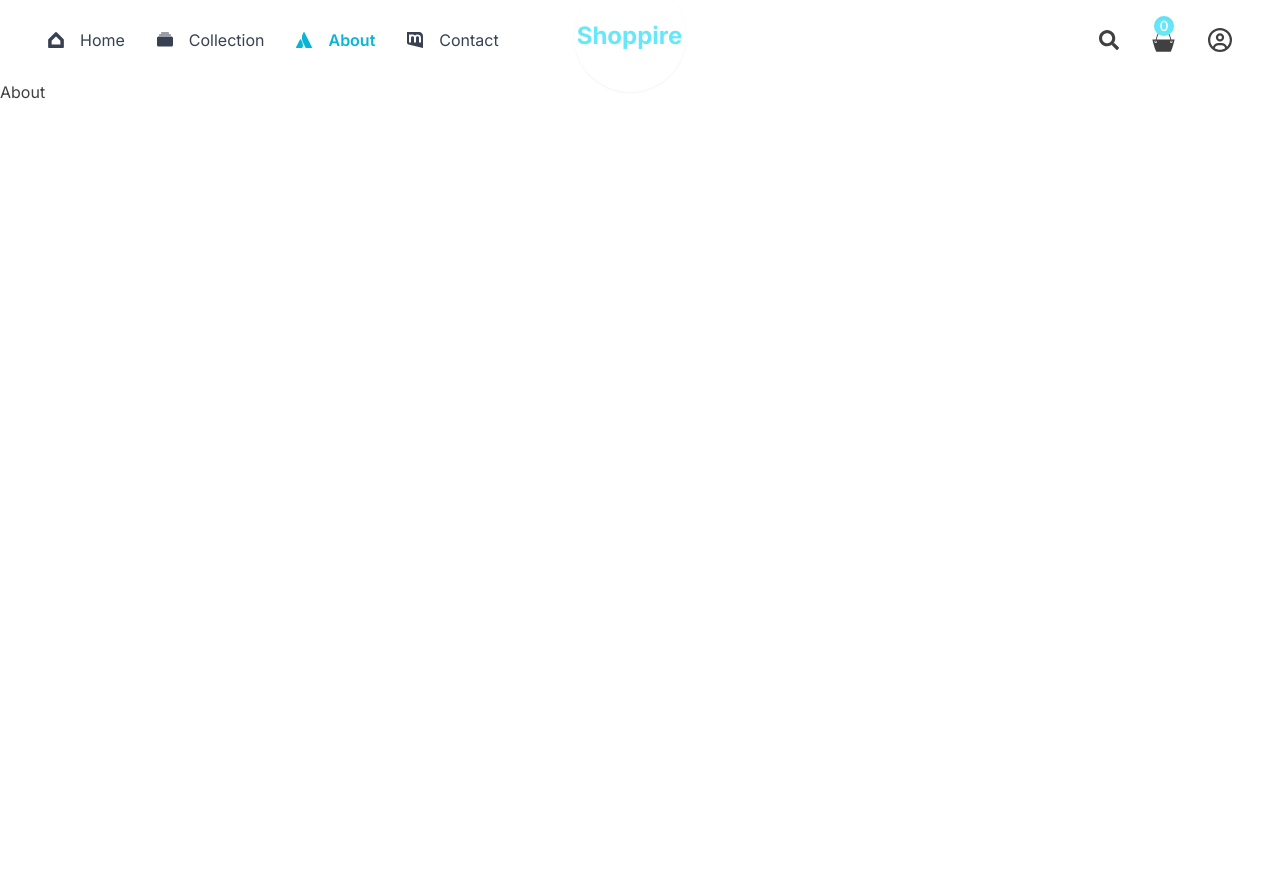
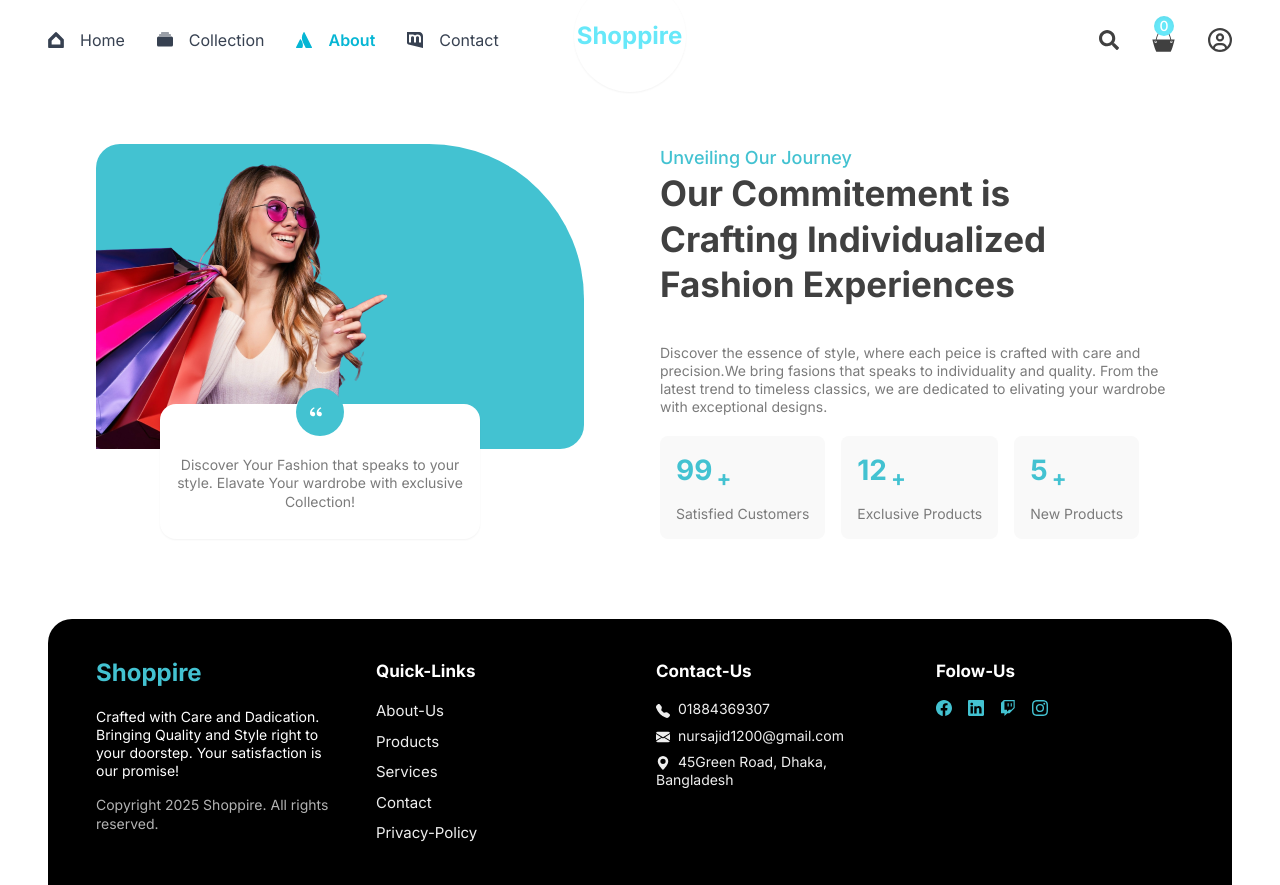
Before and after one commit to nurunurunuru/Full-Functional-Ecommerce, a React (Vite) app: page /about in a window 1280 px wide. Before the commit the page ends 800 px from the top, so only its background shows below. Built offline with nearby package versions, Linux system fonts and the light colour scheme.

Commit message:
commit message

```diff
--- /dev/null
+++ b/src/components/Footer.jsx
@@ -0,0 +1,86 @@
+import React from 'react'
+import { BsEnvelopeFill, BsFacebook, BsGeoAltFill, BsInstagram, BsLinkedin, BsTelephoneFill, BsTwitch } from 'react-icons/bs'
+import { Link } from 'react-router'
+
+const Footer = () => {
+  return (
+    <footer className='max-padd-container mt-10'>
+        <div className='max-padd-container bg-black text-white py-10 rounded-tr-3xl rounded-tl-3xl'>
+         <div className='container mx-auto grid grid-cols-1 md:grid-cols-4 gap-8'>
+            {/* Logo */}
+            <div>
+                <Link to="/">
+                <h4 className='bold-24 text-secondary'>
+                    Shoppire
+                </h4>
+                </Link>
+                <p className=' text-white mt-5'>
+                    Crafted with Care and Dadication. Bringing Quality and Style right to your doorstep. Your satisfaction is our promise!
+                </p>
+                <p className='mt-4 text-white/70'>
+                Copyright 2025 Shoppire. All rights reserved.
+                </p>
+            </div>
+            {/* Quick-Links */}
+            <div className=''>
+                <h4 className='h4 mb-4'>Quick-Links</h4>
+                <ul className='space-y-2 regular-15'>
+                    <li className='text-gray-10'>
+                        <a href="/about">About-Us</a>
+                    </li>
+                    <li className='text-gray-10'>
+                        <a href="/properties">Products</a>
+                    </li>
+                    <li className='text-gray-10'>
+                        <a href="/services">Services</a>
+                    </li>
+                    <li className='text-gray-10'>
+                        <a href="/contact">Contact</a>
+                    </li>
+                    <li className='text-gray-10'>
+                        <a href="/privacy-policy">Privacy-Policy</a>
+                    </li>
+                </ul>
+            </div>
+            {/* Contact */}
+            <div>
+                <h4 className='h4 mb-4'>Contact-Us</h4>
+                <p className='text-gray-10 mb-2'>
+                    <BsTelephoneFill className='inline-block mr-2'/>01884369307
+                </p>
+                <p className='text-gray-10 mb-2'>
+                    <BsEnvelopeFill className='inline-block mr-2'/>{""}
+                    nursajid1200@gmail.com
+                </p>
+                <p className='text-gray-10 mb-2'>
+                    <BsGeoAltFill className='inline-block mr-2'/>45Green Road, Dhaka, Bangladesh
+                </p>
+            </div>
+            {/* Social Media Links */}
+            <div>
+                <h4 className='h4 mb-4'>Folow-Us</h4>
+                <div className='flex space-x-4 text-secondary'>
+                    <a href="https://www.facebook.com/nur.sad.52">
+                    <BsFacebook/>
+                    </a>
+                    <a href="www.linkedin.com/in/sazzad-hossain-nur-550185310">
+                    <BsLinkedin/>
+                    </a>
+                    <a href="https://www.fiverr.com/users/nursajid1200/seller_dashboard">
+                    <BsTwitch/>
+                    </a>
+                    <a href="https://www.instagram.com/nursad4125/">
+                    <BsInstagram/>
+                    </a>
+                </div>
+            </div>
+         </div>
+         <div>
+
+         </div>
+        </div>
+    </footer>
+  )
+}
+
+export default Footer
--- a/src/pages/About.jsx
+++ b/src/pages/About.jsx
@@ -1,8 +1,56 @@
 import React from 'react'
+import aboutImg from '../assets/about.png';
+import { RiDoubleQuotesL } from 'react-icons/ri';
+import Footer from '../components/Footer';
 
 const About = () => {
+
+  const statistics = [
+  {label: "Satisfied Customers",value: 99},
+  {label: "Exclusive Products",value: 12},
+  {label: "New Products",value: 5},
+  ]
   return (
-    <div>About</div>
+    <section>
+      <div className='max-padd-container'>
+        <div className='max-padd-container py-10 bg-white rounded-2xl my-6'>
+          {/* Container */}
+          <div className='flex flex-col xl:flex-row gap-10'>
+            {/* Left-Side */}
+            <div className='flex-1 relative'>
+            <div className='bg-secondary rounded-3xl rounded-tr-[155px] w-[488px]'>
+             <img src={aboutImg} alt="" />
+            </div>
+
+            <div className='bg-white absolute bottom-0 left-16 max-w-xs p-4 rounded-2xl flexCenter flex-col shadow-sm'>
+              <span className='relative bottom-8 p-3 text-white h-12 w-12 flex items-center rounded-full bg-secondary'><RiDoubleQuotesL classname='text-2xl'/></span>
+              <p className='text-center relative bottom-3'>Discover Your Fashion that speaks to your style. Elavate Your wardrobe with exclusive Collection!
+              </p>
+            </div>
+            </div>
+            {/* Right-Side */}
+            <div className='flex-1 flex justify-center flex-col'>
+              <span className='medium-18 text-secondary'>Unveiling Our Journey</span>
+              <h2 className='h2 max-w-[472px]'>Our Commitement is Crafting Individualized Fashion Experiences</h2>
+              <p className='py-5'>Discover the essence of style, where each peice is crafted with care and precision.We bring fasions that speaks to individuality and quality. From the latest trend to timeless classics, we are dedicated to elivating your wardrobe with exceptional designs.</p>
+              {/* Statistic-Container */}
+              <div className='flex flex-wrap gap-4'>
+              {statistics.map((statistics,index)=>(
+                <div key={index} className='bg-primary text-secondary p-4 rounded-lg'>
+                 <div className='flex items-center gap-1'>
+                  <h3 className='h3'>{statistics.value}</h3>
+                  <h4 className='bold-22'>+</h4>
+                 </div>
+                 <p>{statistics.label}</p>
+                </div>
+              ))}
+              </div>
+            </div>
+          </div>
+        </div>
+      </div>
+      <Footer/>
+    </section>
   )
 }
 
```
